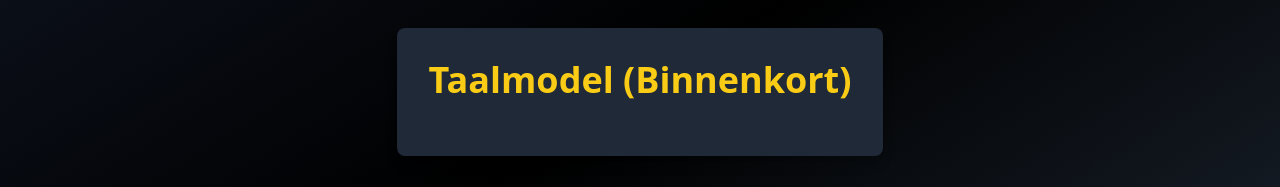
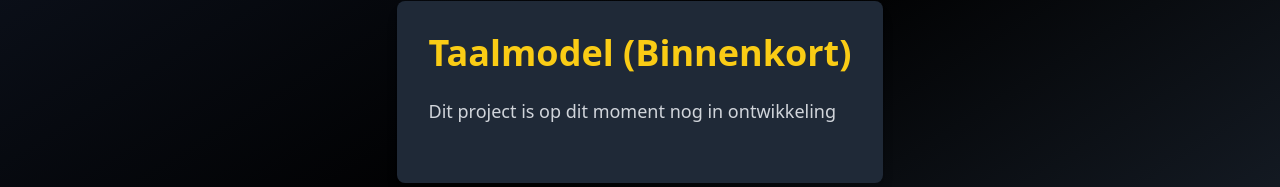
Before and after one commit to Justin4625/MyPortfolio, a React (Vite) app: page /MyPortfolio/projecten/1 in a window 1280 px wide. Shown: the part 388-575 px from the top of the page. Built offline with nearby package versions, Linux system fonts and the light colour scheme.

Commit message:
Data added

```diff
--- a/src/data/projects.js
+++ b/src/data/projects.js
@@ -2,6 +2,7 @@ const projects = [
     {
         id: 1,
         title: "Taalmodel (Binnenkort)",
+        description: "Dit project is op dit moment nog in ontwikkeling",
         image: "./projectImages/comingSoon.jpg"
     },
     {
@@ -13,6 +14,7 @@ const projects = [
     {
         id: 3,
         title: "Hotspots (Binnenkort)",
+        description: "Dit project is op dit moment nog in ontwikkeling",
         image: "./projectImages/comingSoon.jpg"
     },
     {
```
